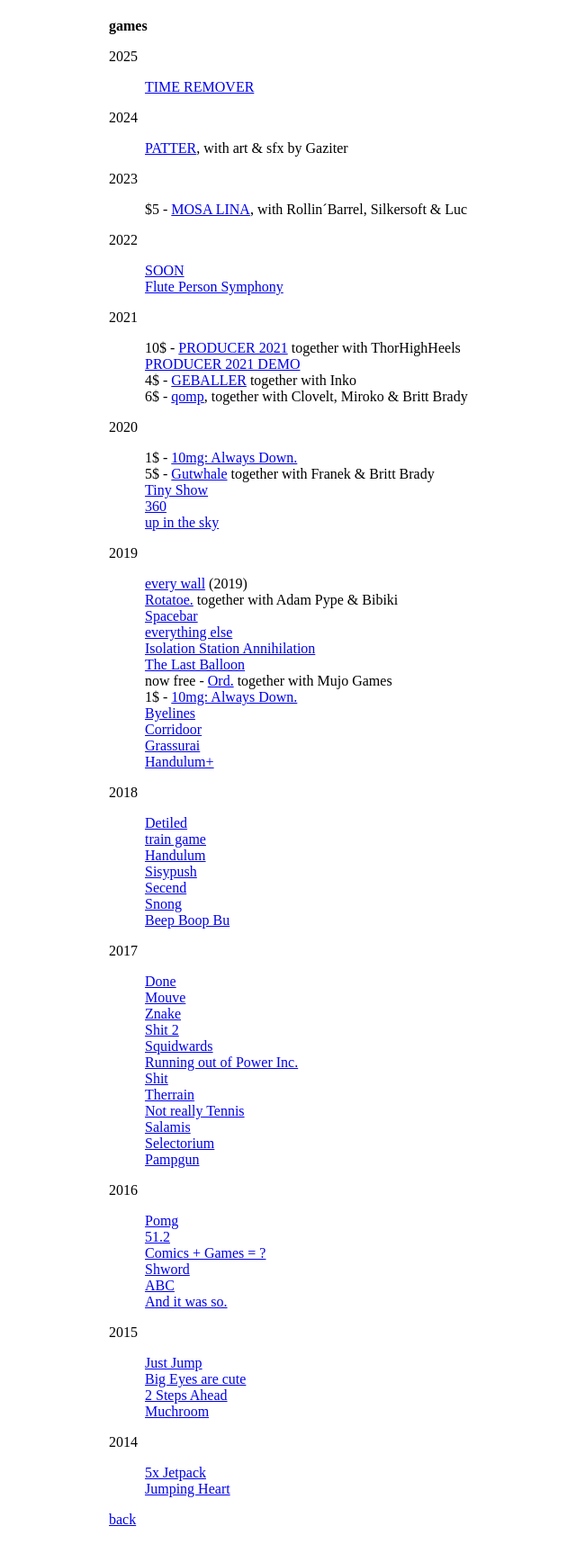
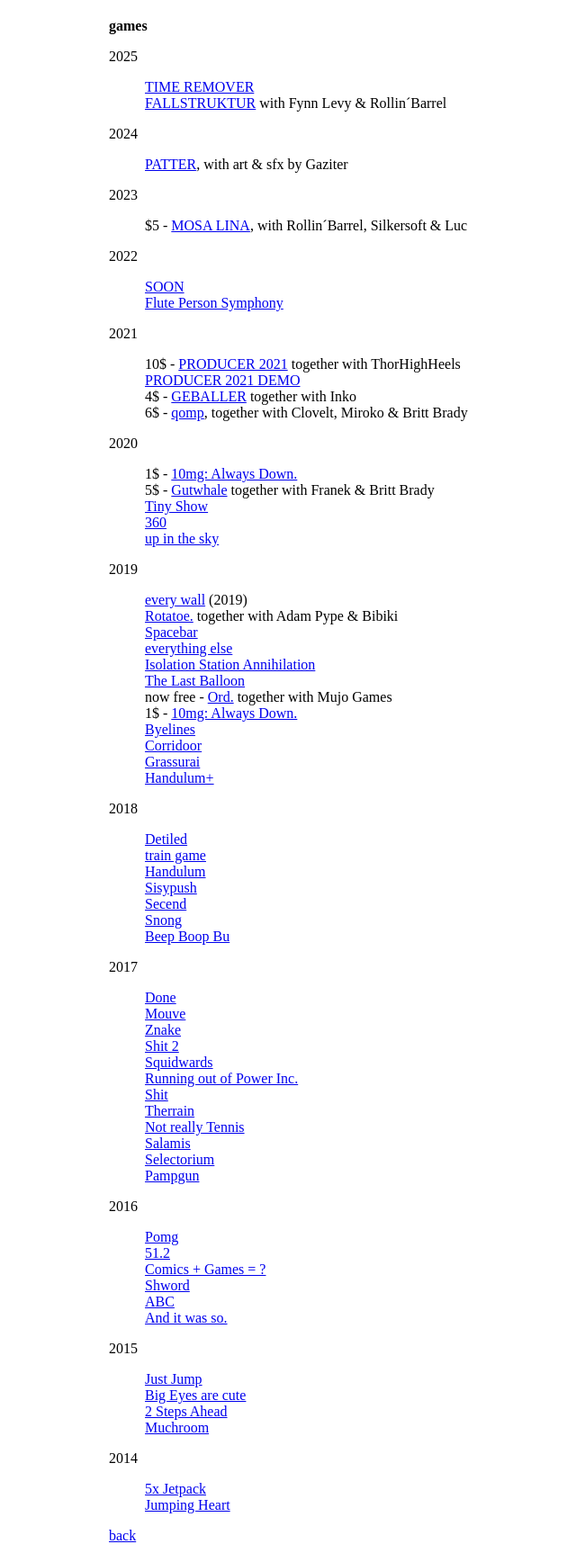
Before and after one commit to stuffedwombat/stuffedwombat.github.io, a Jekyll site: the page built from games.md, in a window 1280 px wide. Shown: the whole page at 90% size, without its empty margins (203-843 px from the left). Built offline with Jekyll 4.4.1, drawn with Linux system fonts in a browser that asks for light colours; our own code applies the rules of GitHub Pages for plain Markdown files; comment, search, counter and statistics services are not loaded.

Commit message:
Update games.md

```diff
--- a/games.md
+++ b/games.md
@@ -3,7 +3,7 @@
 2025
 
 - <a href="https://stuffedwombat.itch.io/time-remover" target="_blank">TIME REMOVER</a>
-
+- <a href="https://store.steampowered.com/app/3674270/FALLSTRUKTUR/" target="_blank">FALLSTRUKTUR</a> with Fynn Levy & Rollin´Barrel
 
 2024
 
```
